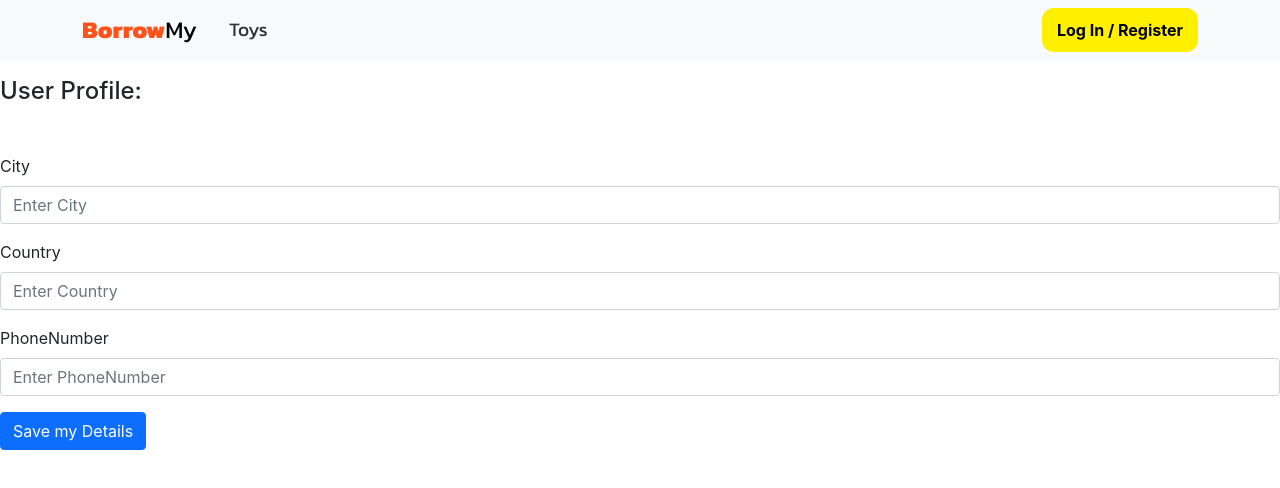
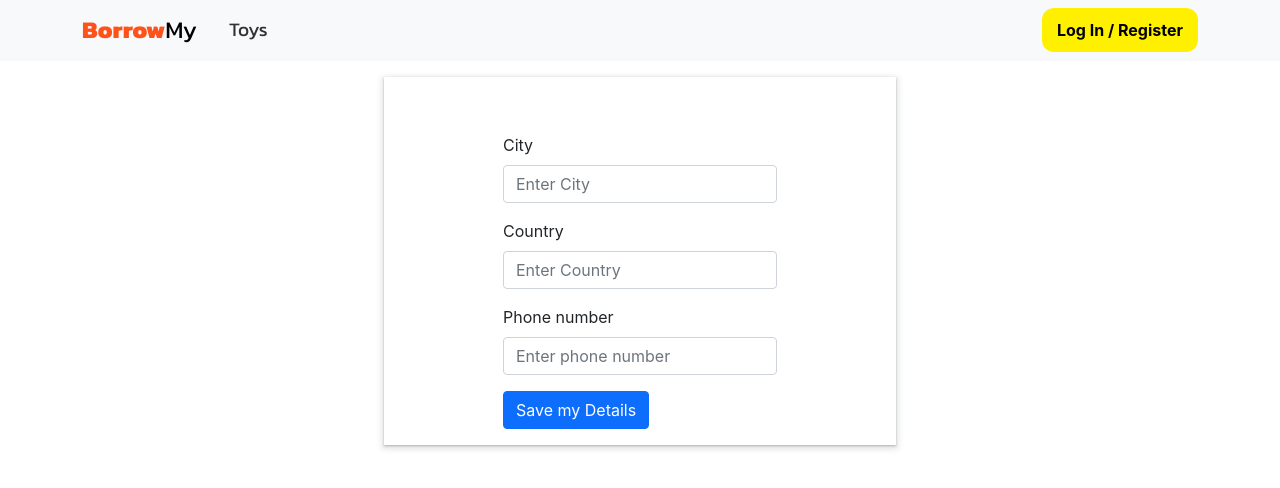
Before and after one commit to Kevin-S1/salt_final_project, a React (Create React App) app in the folder Final_Project/ClientApp/: page /profile/details in a window 1280 px wide. Shown: the top 488 px of the page. Built offline with nearby package versions, Linux system fonts and the light colour scheme; no server answers.

Commit message:
added styling to details page & listings

```diff
--- a/Final_Project/ClientApp/src/Components/Details/Details.tsx
+++ b/Final_Project/ClientApp/src/Components/Details/Details.tsx
@@ -2,6 +2,7 @@ import  React, {useState, useEffect} from "react";
 import { useAuth0 } from "@auth0/auth0-react";
 import {Form,Button} from "react-bootstrap";
 import {userDetails} from "../../types";
+import './details.css';
 
 const Details = () => {
     const { user, isAuthenticated, isLoading } = useAuth0();
@@ -45,14 +46,12 @@ const Details = () => {
     }
 
     return (
-        <>
-            <div className="details-container-left">
-                <h4>User Profile:</h4>
+        <div className="details">
+            <div className="details-container">
                 <img src={user?.picture} alt={user?.name} />
                 <h2>{user?.name}</h2>
                 <p>{user?.email}</p>
                 <p>{user?.city}</p>
-            </div>
                 <Form onSubmit={ (e) => submitHandler(e)}>
                     <Form.Group className="mb-3" controlId="formBasicCity">
                         <Form.Label>City</Form.Label>
@@ -63,15 +62,17 @@ const Details = () => {
                         <Form.Control type="text" placeholder="Enter Country" name="country"  value={userCountry} onChange={e => setUserCountry(e.target.value)}/>
                     </Form.Group>
                     <Form.Group className="mb-3" controlId="formBasicPhone">
-                    <Form.Label>PhoneNumber</Form.Label>
-                    <Form.Control type="text" placeholder="Enter PhoneNumber" name="phoneNumber" value={userPhoneNumber} onChange={e => setUserPhoneNumber(e.target.value)}/>
+                        <Form.Label>Phone number</Form.Label>
+                        <Form.Control type="text" placeholder="Enter phone number" name="phoneNumber" value={userPhoneNumber} onChange={e => setUserPhoneNumber(e.target.value)}/>
                     </Form.Group>
                     <Button variant="primary" type="submit">
                         Save my Details
                     </Button>
                 </Form>
+            </div>
 
-        </>
+
+        </div>
     );
 };
 
--- /dev/null
+++ b/Final_Project/ClientApp/src/Components/Details/details.css
@@ -0,0 +1,28 @@
+
+.details{
+    display: flex;
+    flex-direction: column;
+    justify-content: center;
+    align-items: center;
+}
+
+.details-container{
+    display: flex;
+    flex-direction: column;
+    justify-content: center;
+    align-items: center;
+    width: 90vw;
+    padding: 1rem;
+    box-shadow: rgba(60, 64, 67, 0.3) 0px 1px 2px 0px, rgba(60, 64, 67, 0.15) 0px 2px 6px 2px;
+}
+
+@media screen and (min-width: 1100px) {
+    .details-container{
+        display: flex;
+        flex-direction: column;
+        justify-content: center;
+        align-items: center;
+        width: 40vw;
+        box-shadow: rgba(60, 64, 67, 0.3) 0px 1px 2px 0px, rgba(60, 64, 67, 0.15) 0px 2px 6px 2px;
+    }
+}
--- a/Final_Project/ClientApp/src/Components/Listings/Listings.tsx
+++ b/Final_Project/ClientApp/src/Components/Listings/Listings.tsx
@@ -39,17 +39,14 @@ const Listings = ({id}:Props) => {
     }
 
     return (
-        <>
+        <div className="listings--container">
+            <h4 className="listings--header">My Listings:</h4>
+            <button className="button-3" onClick={ () => navigate('/add')}>Add Toy</button>
             <div>
-                <h4>Listings:</h4>
-                <button onClick={ () => navigate('/add')}>Add Toy</button>
-                <div>
-                    <Toy toys={userToys}/>
+                <Toy toys={userToys}/>
 
-                </div>
             </div>
-
-        </>
+        </div>
     );
 };
 
--- a/Final_Project/ClientApp/src/Components/Listings/listings.css
+++ b/Final_Project/ClientApp/src/Components/Listings/listings.css
@@ -0,0 +1,63 @@
+.listings--container{
+    display: flex;
+    flex-direction: column;
+    justify-content: center;
+    align-items: center;
+}
+
+.listings--header{
+    margin-bottom: 1rem;
+}
+
+
+.button-3 {
+  appearance: none;
+  background-color: #2ea44f;
+  border: 1px solid rgba(27, 31, 35, .15);
+  border-radius: 6px;
+  box-shadow: rgba(27, 31, 35, .1) 0 1px 0;
+  box-sizing: border-box;
+  color: #fff;
+  cursor: pointer;
+  display: inline-block;
+  font-family: -apple-system,system-ui,"Segoe UI",Helvetica,Arial,sans-serif,"Apple Color Emoji","Segoe UI Emoji";
+  font-size: 14px;
+  font-weight: 600;
+  line-height: 20px;
+  padding: 6px 16px;
+  position: relative;
+  text-align: center;
+  text-decoration: none;
+  user-select: none;
+  -webkit-user-select: none;
+  touch-action: manipulation;
+  vertical-align: middle;
+  white-space: nowrap;
+  margin-bottom: 1rem;
+}
+
+.button-3:focus:not(:focus-visible):not(.focus-visible) {
+  box-shadow: none;
+  outline: none;
+}
+
+.button-3:hover {
+  background-color: #2c974b;
+}
+
+.button-3:focus {
+  box-shadow: rgba(46, 164, 79, .4) 0 0 0 3px;
+  outline: none;
+}
+
+.button-3:disabled {
+  background-color: #94d3a2;
+  border-color: rgba(27, 31, 35, .1);
+  color: rgba(255, 255, 255, .8);
+  cursor: default;
+}
+
+.button-3:active {
+  background-color: #298e46;
+  box-shadow: rgba(20, 70, 32, .2) 0 1px 0 inset;
+}
```
Also changed, not shown: Final_Project/ClientApp/src/Components/Details/detail.css (deleted). Lines whose indentation alone changed are shown as unchanged.
